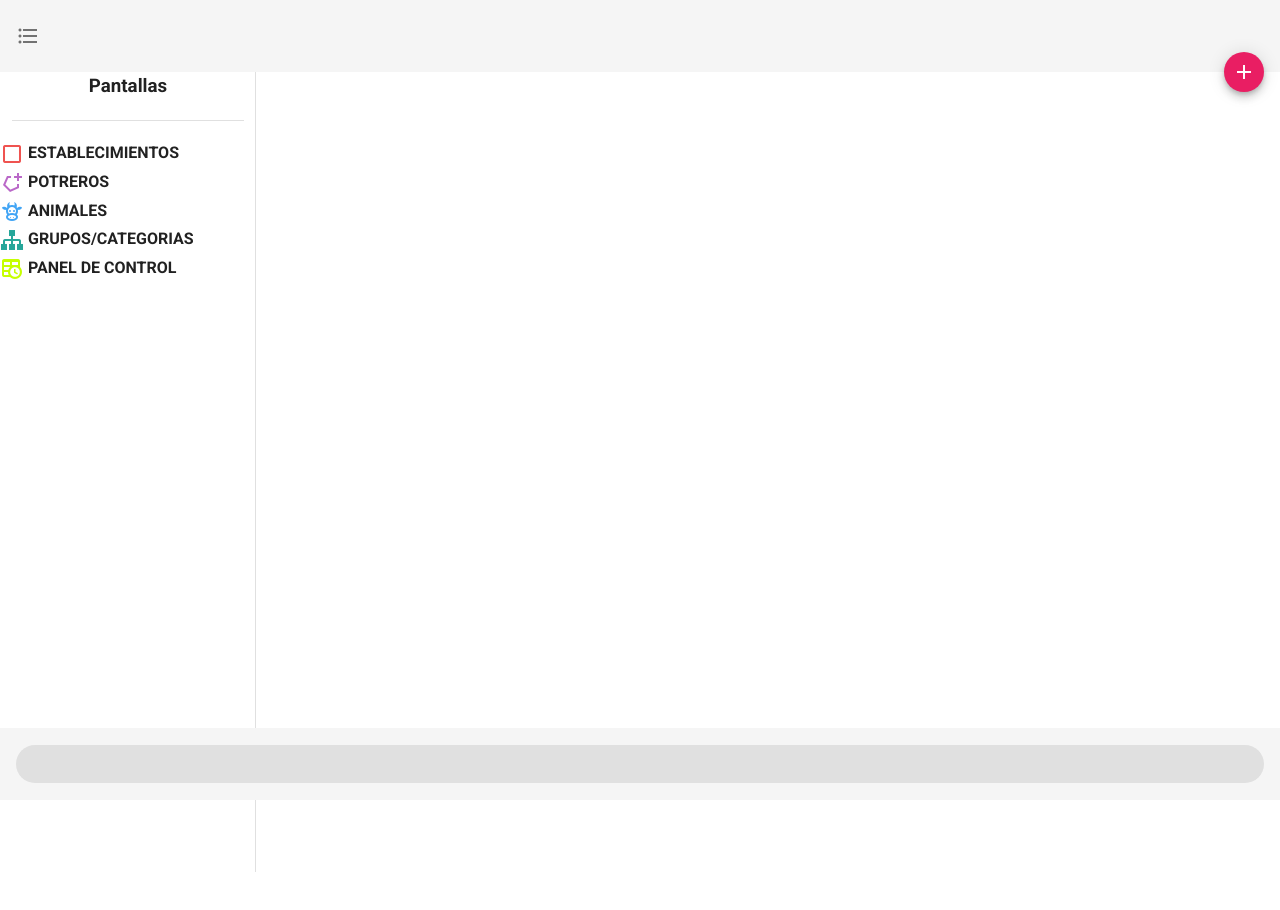
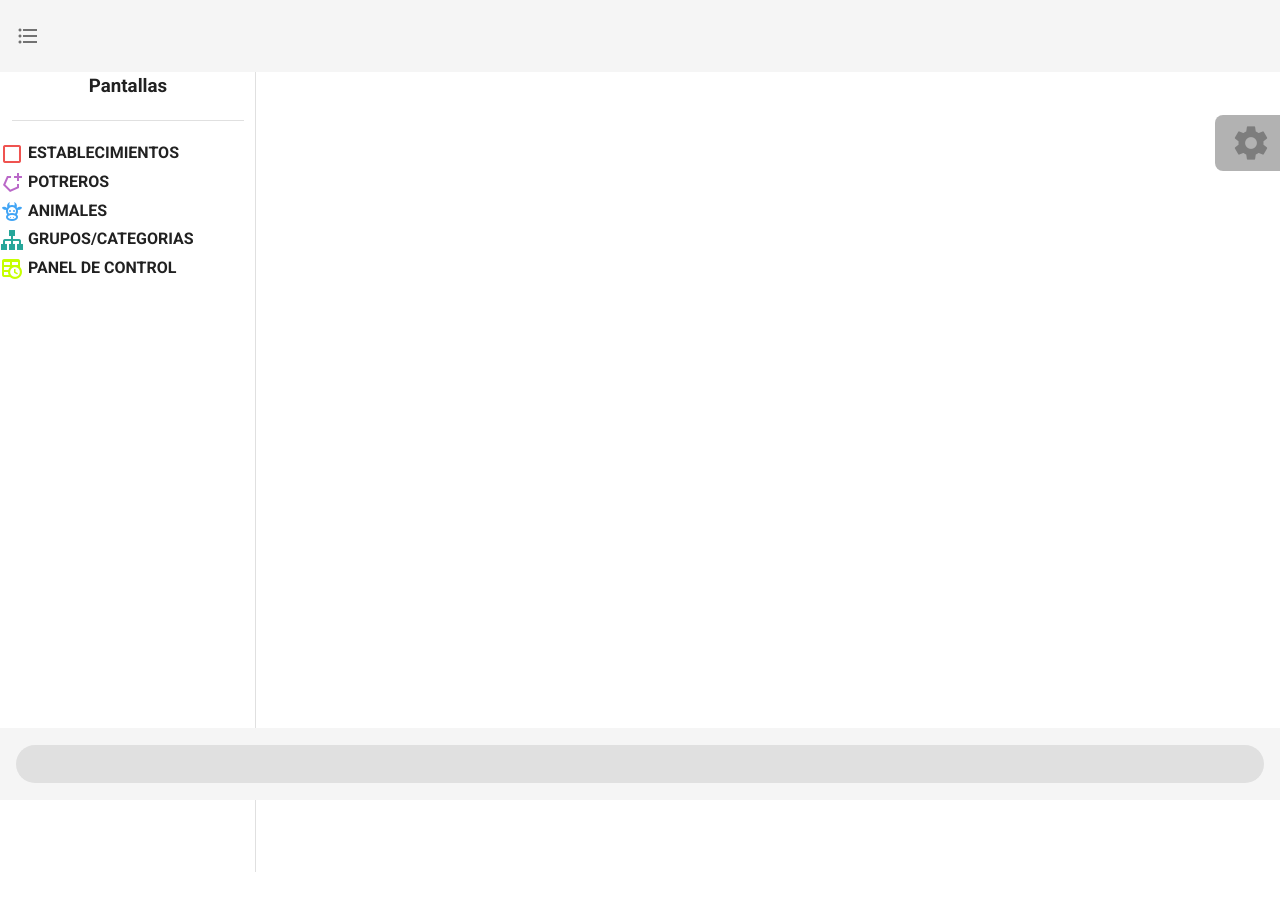
Before and after one commit to Jorgeeperalta/lavalle, a Vue app: page /about in a window 1280 px wide. Shown: the top 910 px of the page. Built offline with nearby package versions, Linux system fonts and the light colour scheme; what vue-sweetalert2, vuelayers would draw is missing.

Commit message:
btn activador

```diff
--- a/src/components/Establecimientos.vue
+++ b/src/components/Establecimientos.vue
@@ -26,12 +26,12 @@
               Nuevo Item
             </v-btn>
           </template>
-          <v-alert border="top">
+
             <v-card>
               <v-card-title>
                 <span class="text-h5">{{ formTitle }}</span>
               </v-card-title>
-
+               <v-divider></v-divider>
               <v-card-text>
                 <v-container>
                   <v-row>
@@ -84,7 +84,7 @@
                 <v-btn color="green" outlined @click="save"> Gardar </v-btn>
               </v-card-actions>
             </v-card>
-          </v-alert>
+
         </v-dialog>
         <v-dialog v-model="dialogDelete" max-width="500px">
           <v-card>
--- a/src/views/About.vue
+++ b/src/views/About.vue
@@ -22,29 +22,51 @@
           ></v-text-field>
         </v-responsive> -->
 
-        <div class="text-center">
+        <div id="settings-wrapper">
           <v-menu
+            rounded="lg"
+            style="margin-top: -150px"
             v-model="menu"
             :close-on-content-click="false"
             :nudge-width="200"
-            offset-x
+            nudge-left="20"
+            offset-y
+            origin="top right"
+            content-class="v-settings"
           >
             <template v-slot:activator="{ on, attrs }">
-              <v-btn
-                style="margin-top: 100px"
-                v-show="!hidden"
-                color="pink"
-                fab
+              <v-card
+                id="settings"
+                class="py-2 px-4"
+                color="rgba(0, 0, 0, .3)"
                 dark
-                small
-                absolute
-                bottom
-                right
-                v-bind="attrs"
-                v-on="on"
+                flat
+                link
+                min-width="100"
+                min-height="50"
+                style="
+                  position: fixed;
+                  top: 115px;
+                  right: -35px;
+                  border-radius: 8px;
+                  z-index: 1;
+                "
               >
-                <v-icon>mdi-plus</v-icon>
-              </v-btn>
+                <v-icon
+                  v-show="!hidden"
+                  style="top: 0px"
+                  fab
+                  color="rgba(0, 0, 0, .3)"
+                  x-large
+                  absolute
+                  bottom
+                  left
+                  v-bind="attrs"
+                  v-on="on"
+                >
+                  mdi-cog</v-icon
+                >
+              </v-card>
             </template>
 
             <v-card>
@@ -121,7 +143,7 @@
           size="28"
         >
           <h4
-            onMouseover="this.style.color='green'"
+            onMouseover="this.style.color='red'"
             onMouseout="this.style.color='black'"
             style="text-align: left"
             outlined
@@ -228,3 +250,16 @@ export default {
   },
 };
 </script>
+<style lang="sass">
+.v-settings
+  .v-item-group > *
+    cursor: pointer
+
+  &__item
+    border-width: 3px
+    border-style: solid
+    border-color: transparent !important
+
+    &--active
+      border-color: #00cae3 !important
+</style>
```
